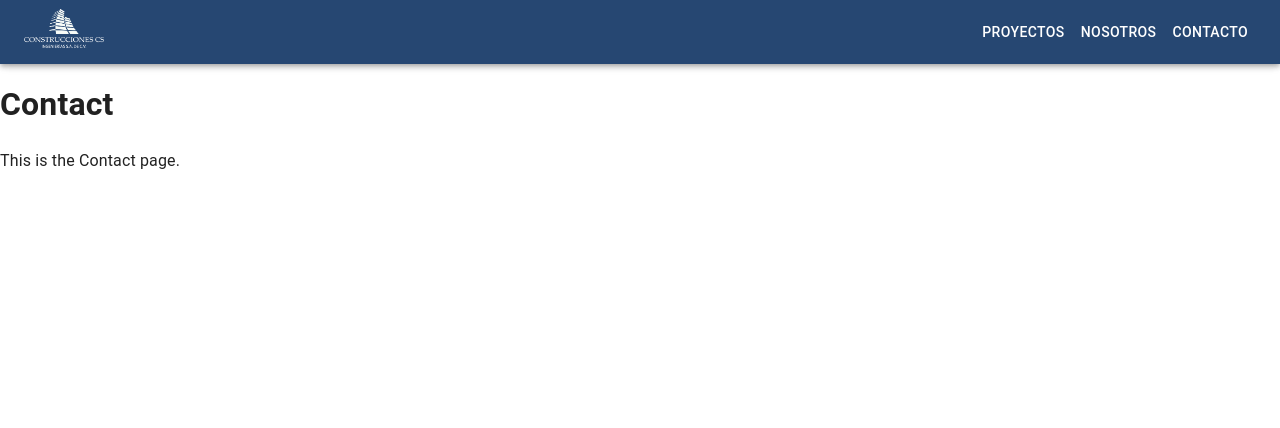
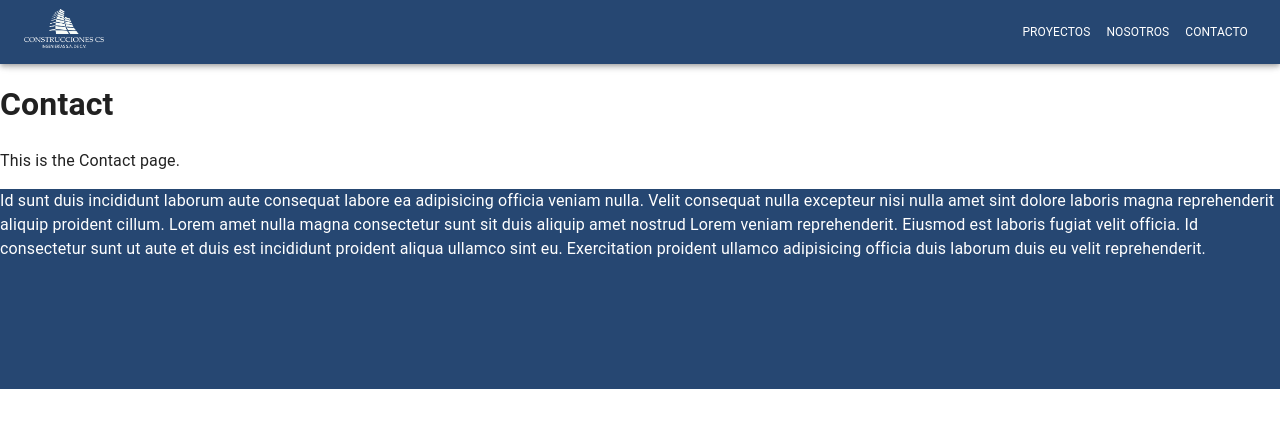
Before and after one commit to Oscar009/csingenierias, a Next.js app: page /contact in a window 1280 px wide. Shown: the top 428 px of the page. Built offline with nearby package versions, Linux system fonts and the light colour scheme.

Commit message:
Added footer

```diff
--- a/app/(screens)/about/page.tsx
+++ b/app/(screens)/about/page.tsx
@@ -1,12 +1,13 @@
 'use client';
+import { Box } from '@mui/material';
 import React from 'react';
 
 const AboutPage = () => {
   return (
-    <div>
+    <Box sx={{ marginBottom: 2 }}>
       <h1>About Us</h1>
       <p>This is the About page.</p>
-    </div>
+    </Box>
   );
 };
 
--- a/app/(screens)/contact/page.tsx
+++ b/app/(screens)/contact/page.tsx
@@ -1,11 +1,12 @@
+import { Box } from '@mui/material'
 import React from 'react'
 
 const ContactPage = () => {
   return (
-    <div>
+    <Box sx={{ marginBottom: 2 }}>
       <h1>Contact</h1>
       <p>This is the Contact page.</p>
-    </div>
+    </Box>
   )
 }
 
--- a/app/(screens)/projects/page.tsx
+++ b/app/(screens)/projects/page.tsx
@@ -1,13 +1,13 @@
 'use client';
 
-import { Button } from '@mui/material';
+import { Box, Button } from '@mui/material';
 import React from 'react';
 import theme from '@/app/theme/theme';
 
 const ProjectsPage = () => {
 
   return (
-    <div>
+    <Box sx={{ marginBottom: 2 }}>
       <h1>Projects</h1>
       <p>This is the Projects page.</p>
 
@@ -16,7 +16,7 @@ const ProjectsPage = () => {
       <Button variant='contained' sx={{ backgroundColor: theme.palette.error.main }}>Red color</Button>
       <Button variant='contained' sx={{ backgroundColor: theme.palette.grey[500] }}>Gray color</Button>
 
-    </div>
+    </Box>
   );
 };
 
--- a/app/components/AppBar/NavBar.tsx
+++ b/app/components/AppBar/NavBar.tsx
@@ -1,6 +1,6 @@
 'use client'; // Esto asegura que se renderiza solo en el cliente
 
-import { AppBar, Box, Button, IconButton, Toolbar, Typography } from "@mui/material";
+import { AppBar, Box, Button, Divider, IconButton, Toolbar, Typography } from "@mui/material";
 import MenuIcon from '@mui/icons-material/Menu';
 import { useRouter } from 'next/navigation'; // Reemplaza con la versión correcta del hook en App Router
 import { NavItem } from "@/app/interfaces/AppBar";
@@ -40,10 +40,10 @@ export default function NavBar({ navItems, onMenuClick }: NavBarProps) {
             height={40}
           />
         </Box>
-        <Box sx={{ display: { xs: 'none', sm: 'block' } }}>
+        <Box sx={{ display: { xs: 'none', sm: 'block' }, height: 60 }}>
           {navItems.map((item) => (
-            <Button key={item.route} sx={{ color: '#fff' }} onClick={() => handleNavigation(item.route)}>
-              {item.title}
+            <Button key={item.route} sx={{ color: '#fff', height: "100%" }} onClick={() => handleNavigation(item.route)}>
+              <Typography fontSize={12}>{item.title}</Typography>
             </Button>
           ))}
         </Box>
--- /dev/null
+++ b/app/components/Footer/Footer.tsx
@@ -0,0 +1,11 @@
+import { Box } from '@mui/material'
+import React from 'react'
+import theme from '@/app/theme/theme';
+
+export const FooterComponent = () => {
+  return (
+    <Box sx={{ height: 200, width: "100%", backgroundColor: theme.palette.primary.main, color: "white" }}>
+      Id sunt duis incididunt laborum aute consequat labore ea adipisicing officia veniam nulla. Velit consequat nulla excepteur nisi nulla amet sint dolore laboris magna reprehenderit aliquip proident cillum. Lorem amet nulla magna consectetur sunt sit duis aliquip amet nostrud Lorem veniam reprehenderit. Eiusmod est laboris fugiat velit officia. Id consectetur sunt ut aute et duis est incididunt proident aliqua ullamco sint eu. Exercitation proident ullamco adipisicing officia duis laborum duis eu velit reprehenderit.
+    </Box>
+  )
+}
--- a/app/layout.tsx
+++ b/app/layout.tsx
@@ -1,6 +1,7 @@
 import { ReactNode } from 'react';
 import ClientThemeProvider from './theme/clientThemeProvider';
 import DrawerAppBar from './components/AppBar/DrawerAppBar';
+import { FooterComponent } from './components/Footer/Footer';
 
 export const metadata = {
   title: 'Inmobiliaria CS Ingenierías y asociados',
@@ -14,6 +15,7 @@ export default function RootLayout({ children }: { children: ReactNode }) {
         <ClientThemeProvider>
           <DrawerAppBar />
           {children}
+          <FooterComponent />
         </ClientThemeProvider>
       </body>
     </html>
```
